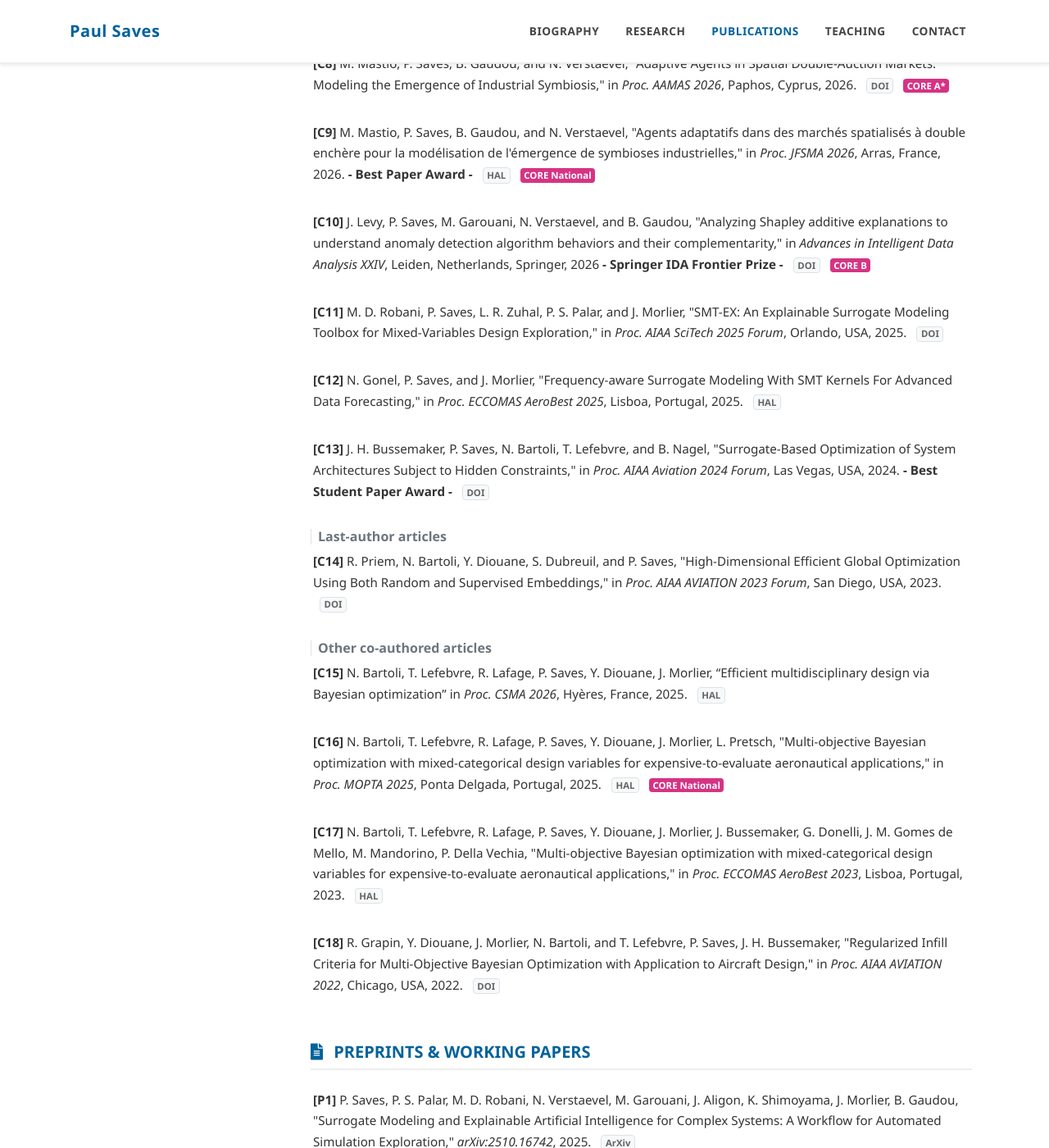
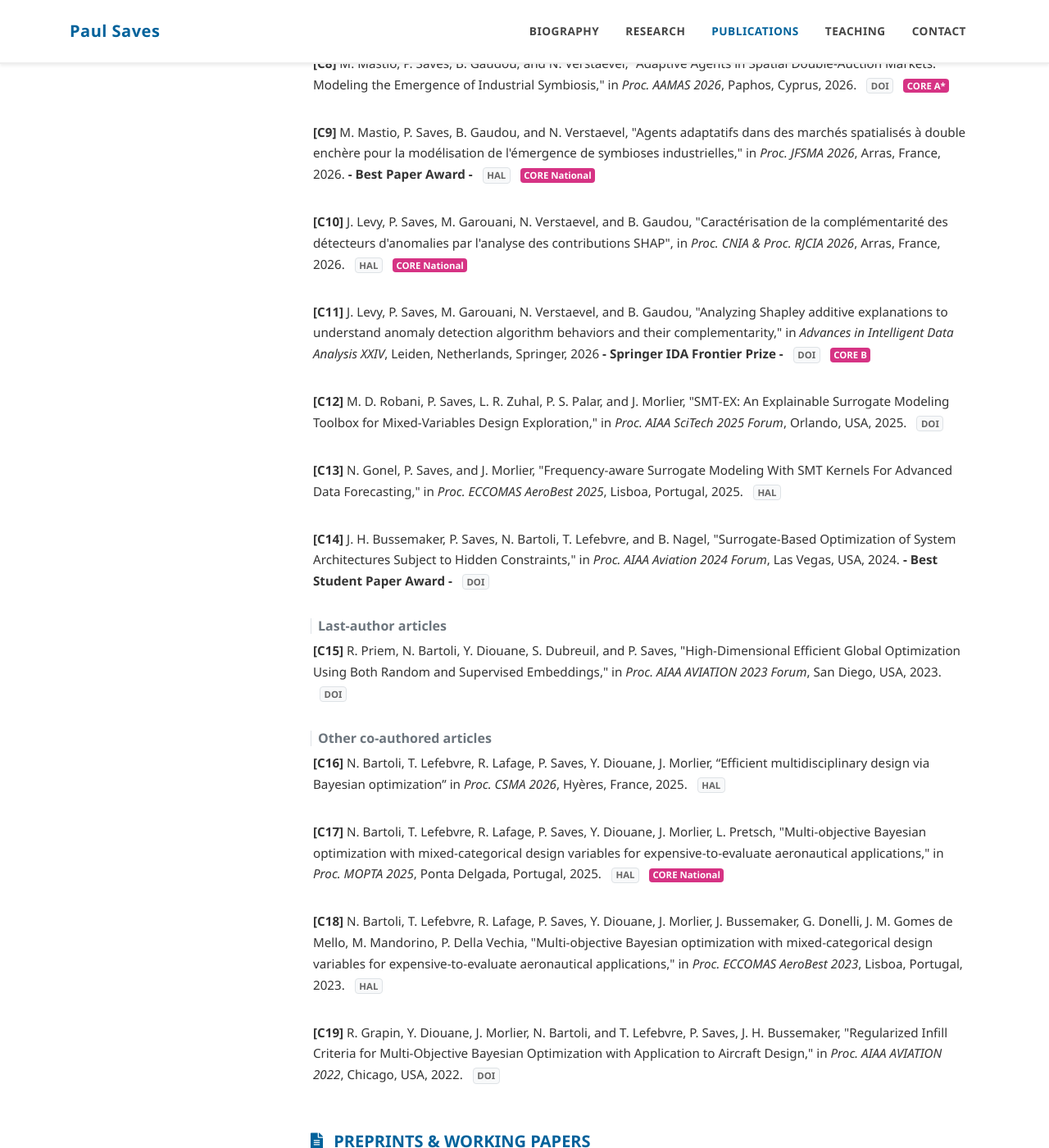
Before and after one commit to Paul-Saves/Paul-Saves.github.io, a Jekyll site: the page built from _pages/publications.md, in a window 1280 px wide and 1400 px high, scrolled down 2444 px. Shown: the whole window at 82% size. Built offline with Jekyll 4.4.1, drawn with Linux system fonts in a browser that asks for light colours; a style sheet for code colours, icons or effects is not loaded.

Commit message:
add and fix

```diff
--- a/_pages/publications.md
+++ b/_pages/publications.md
@@ -151,21 +151,24 @@ title: Scientific Publications
     <span class="font-weight-bold">[C9]</span> M. Mastio, P. Saves, B. Gaudou, and N. Verstaevel, "Agents adaptatifs dans des marchés spatialisés à double enchère pour la modélisation de l'émergence de symbioses industrielles," in <em>Proc. JFSMA 2026</em>, Arras, France, 2026. <strong> - Best Paper Award -</strong> <a href="https://hal.science/hal-05678237" target="_blank" class="badge badge-light border ml-2">HAL</a>  <span class="badge ml-2 text-white" style="background-color: #d63384;">CORE National</span>
  </div>
 
+  <div class="ieee-citation mb-4 pb-2">
+    <span class="font-weight-bold">[C10]</span> J. Levy, P. Saves, M. Garouani, N. Verstaevel, and B. Gaudou, "Caractérisation de la complémentarité des détecteurs d'anomalies par l'analyse des contributions SHAP", in <em>Proc. CNIA & Proc. RJCIA 2026</em>, Arras, France, 2026. <a href="https://hal.science/hal-05686526" target="_blank" class="badge badge-light border ml-2">HAL</a>  <span class="badge ml-2 text-white" style="background-color: #d63384;">CORE National</span>
+ </div>
 
   <div class="ieee-citation mb-4 pb-2">
-    <span class="font-weight-bold">[C10]</span> J. Levy, P. Saves, M. Garouani, N. Verstaevel, and B. Gaudou, "Analyzing Shapley additive explanations to understand anomaly detection algorithm behaviors and their complementarity," in <em>Advances in Intelligent Data Analysis XXIV</em>, Leiden, Netherlands, Springer, 2026 <strong>- Springer IDA Frontier Prize -</strong> <a href="https://doi.org/10.1007/978-3-032-23833-7_10" target="_blank" class="badge badge-light border ml-2">DOI</a> <span class="badge ml-2 text-white" style="background-color: #d63384;">CORE B</span>  </div>
+    <span class="font-weight-bold">[C11]</span> J. Levy, P. Saves, M. Garouani, N. Verstaevel, and B. Gaudou, "Analyzing Shapley additive explanations to understand anomaly detection algorithm behaviors and their complementarity," in <em>Advances in Intelligent Data Analysis XXIV</em>, Leiden, Netherlands, Springer, 2026 <strong>- Springer IDA Frontier Prize -</strong> <a href="https://doi.org/10.1007/978-3-032-23833-7_10" target="_blank" class="badge badge-light border ml-2">DOI</a> <span class="badge ml-2 text-white" style="background-color: #d63384;">CORE B</span>  </div>
 
   <div class="ieee-citation mb-4 pb-2">
-    <span class="font-weight-bold">[C11]</span> M. D. Robani, P. Saves, L. R. Zuhal, P. S. Palar, and J. Morlier, "SMT-EX: An Explainable Surrogate Modeling Toolbox for Mixed-Variables Design Exploration," in <em>Proc. AIAA SciTech 2025 Forum</em>, Orlando, USA, 2025. <a href="https://doi.org/10.2514/6.2025-0777" target="_blank" class="badge badge-light border ml-2">DOI</a>
+    <span class="font-weight-bold">[C12]</span> M. D. Robani, P. Saves, L. R. Zuhal, P. S. Palar, and J. Morlier, "SMT-EX: An Explainable Surrogate Modeling Toolbox for Mixed-Variables Design Exploration," in <em>Proc. AIAA SciTech 2025 Forum</em>, Orlando, USA, 2025. <a href="https://doi.org/10.2514/6.2025-0777" target="_blank" class="badge badge-light border ml-2">DOI</a>
   </div>
 
   <div class="ieee-citation mb-4 pb-2">
-    <span class="font-weight-bold">[C12]</span> N. Gonel, P. Saves, and J. Morlier, "Frequency-aware Surrogate Modeling With SMT Kernels For Advanced Data Forecasting," in <em>Proc. ECCOMAS AeroBest 2025</em>, Lisboa, Portugal, 2025. <a href="https://hal.science/hal-05014823" target="_blank" class="badge badge-light border ml-2">HAL</a>
+    <span class="font-weight-bold">[C13]</span> N. Gonel, P. Saves, and J. Morlier, "Frequency-aware Surrogate Modeling With SMT Kernels For Advanced Data Forecasting," in <em>Proc. ECCOMAS AeroBest 2025</em>, Lisboa, Portugal, 2025. <a href="https://hal.science/hal-05014823" target="_blank" class="badge badge-light border ml-2">HAL</a>
   </div>
 
 
   <div class="ieee-citation mb-4 pb-2">
-    <span class="font-weight-bold">[C13]</span> J. H. Bussemaker, P. Saves, N. Bartoli, T. Lefebvre, and B. Nagel, "Surrogate-Based Optimization of System Architectures Subject to Hidden Constraints," in <em>Proc. AIAA Aviation 2024 Forum</em>, Las Vegas, USA, 2024. <strong> - Best Student Paper Award -</strong> <a href="https://doi.org/10.2514/6.2024-4401" target="_blank" class="badge badge-light border ml-2">DOI</a>
+    <span class="font-weight-bold">[C14]</span> J. H. Bussemaker, P. Saves, N. Bartoli, T. Lefebvre, and B. Nagel, "Surrogate-Based Optimization of System Architectures Subject to Hidden Constraints," in <em>Proc. AIAA Aviation 2024 Forum</em>, Las Vegas, USA, 2024. <strong> - Best Student Paper Award -</strong> <a href="https://doi.org/10.2514/6.2024-4401" target="_blank" class="badge badge-light border ml-2">DOI</a>
   </div>
 
 <h3 class="h6 text-muted mt-4 mb-2 font-weight-bold border-left pl-2">
@@ -173,7 +176,7 @@ title: Scientific Publications
 </h3>
 
   <div class="ieee-citation mb-4 pb-2">
-    <span class="font-weight-bold">[C14]</span> R. Priem, N. Bartoli, Y. Diouane, S. Dubreuil, and P. Saves, "High-Dimensional Efficient Global Optimization Using Both Random and Supervised Embeddings," in <em>Proc. AIAA AVIATION 2023 Forum</em>, San Diego, USA, 2023. <a href="https://doi.org/10.2514/6.2023-4448" target="_blank" class="badge badge-light border ml-2">DOI</a>
+    <span class="font-weight-bold">[C15]</span> R. Priem, N. Bartoli, Y. Diouane, S. Dubreuil, and P. Saves, "High-Dimensional Efficient Global Optimization Using Both Random and Supervised Embeddings," in <em>Proc. AIAA AVIATION 2023 Forum</em>, San Diego, USA, 2023. <a href="https://doi.org/10.2514/6.2023-4448" target="_blank" class="badge badge-light border ml-2">DOI</a>
   </div>
 
 
@@ -181,18 +184,18 @@ title: Scientific Publications
     Other co-authored articles
 </h3>
   <div class="ieee-citation mb-4 pb-2">
-    <span class="font-weight-bold">[C15]</span>  N. Bartoli, T. Lefebvre, R. Lafage, P. Saves, Y. Diouane, J. Morlier, “Efficient multidisciplinary design via Bayesian optimization”  in <em>Proc. CSMA 2026</em>, Hyères, France, 2025. <a href="https://hal.science/hal-05636767" target="_blank" class="badge badge-light border ml-2">HAL</a> </div>
+    <span class="font-weight-bold">[C16]</span>  N. Bartoli, T. Lefebvre, R. Lafage, P. Saves, Y. Diouane, J. Morlier, “Efficient multidisciplinary design via Bayesian optimization”  in <em>Proc. CSMA 2026</em>, Hyères, France, 2025. <a href="https://hal.science/hal-05636767" target="_blank" class="badge badge-light border ml-2">HAL</a> </div>
 
 
   <div class="ieee-citation mb-4 pb-2">
-    <span class="font-weight-bold">[C16]</span> N. Bartoli, T. Lefebvre, R. Lafage, P. Saves, Y. Diouane, J. Morlier, L. Pretsch, "Multi-objective Bayesian optimization with mixed-categorical design variables for expensive-to-evaluate aeronautical applications," in <em>Proc. MOPTA 2025</em>, Ponta Delgada, Portugal, 2025. <a href="https://hal.science/hal-05616536" target="_blank" class="badge badge-light border ml-2">HAL</a> <span class="badge ml-2 text-white" style="background-color: #d63384;">CORE National</span>  </div>
+    <span class="font-weight-bold">[C17]</span> N. Bartoli, T. Lefebvre, R. Lafage, P. Saves, Y. Diouane, J. Morlier, L. Pretsch, "Multi-objective Bayesian optimization with mixed-categorical design variables for expensive-to-evaluate aeronautical applications," in <em>Proc. MOPTA 2025</em>, Ponta Delgada, Portugal, 2025. <a href="https://hal.science/hal-05616536" target="_blank" class="badge badge-light border ml-2">HAL</a> <span class="badge ml-2 text-white" style="background-color: #d63384;">CORE National</span>  </div>
 
   <div class="ieee-citation mb-4 pb-2">
-    <span class="font-weight-bold">[C17]</span> N. Bartoli, T. Lefebvre, R. Lafage, P. Saves, Y. Diouane, J. Morlier, J. Bussemaker, G. Donelli, J. M. Gomes de Mello, M. Mandorino, P. Della Vechia, "Multi-objective Bayesian optimization with mixed-categorical design variables for expensive-to-evaluate aeronautical applications," in <em>Proc. ECCOMAS AeroBest 2023</em>, Lisboa, Portugal, 2023. <a href="https://hal.science/hal-04170287" target="_blank" class="badge badge-light border ml-2">HAL</a>
+    <span class="font-weight-bold">[C18]</span> N. Bartoli, T. Lefebvre, R. Lafage, P. Saves, Y. Diouane, J. Morlier, J. Bussemaker, G. Donelli, J. M. Gomes de Mello, M. Mandorino, P. Della Vechia, "Multi-objective Bayesian optimization with mixed-categorical design variables for expensive-to-evaluate aeronautical applications," in <em>Proc. ECCOMAS AeroBest 2023</em>, Lisboa, Portugal, 2023. <a href="https://hal.science/hal-04170287" target="_blank" class="badge badge-light border ml-2">HAL</a>
   </div>
 
   <div class="ieee-citation mb-4 pb-2">
-    <span class="font-weight-bold">[C18]</span> R. Grapin, Y. Diouane, J. Morlier, N. Bartoli, and T. Lefebvre, P. Saves, J. H. Bussemaker, "Regularized Infill Criteria for Multi-Objective Bayesian Optimization with Application to Aircraft Design," in <em>Proc. AIAA AVIATION 2022</em>, Chicago, USA, 2022. <a href="https://doi.org/10.2514/6.2022-4053" target="_blank" class="badge badge-light border ml-2">DOI</a>
+    <span class="font-weight-bold">[C19]</span> R. Grapin, Y. Diouane, J. Morlier, N. Bartoli, and T. Lefebvre, P. Saves, J. H. Bussemaker, "Regularized Infill Criteria for Multi-Objective Bayesian Optimization with Application to Aircraft Design," in <em>Proc. AIAA AVIATION 2022</em>, Chicago, USA, 2022. <a href="https://doi.org/10.2514/6.2022-4053" target="_blank" class="badge badge-light border ml-2">DOI</a>
   </div>
 
 
```
Also changed, not shown: _pages/research.md (+1 -7 lines).
